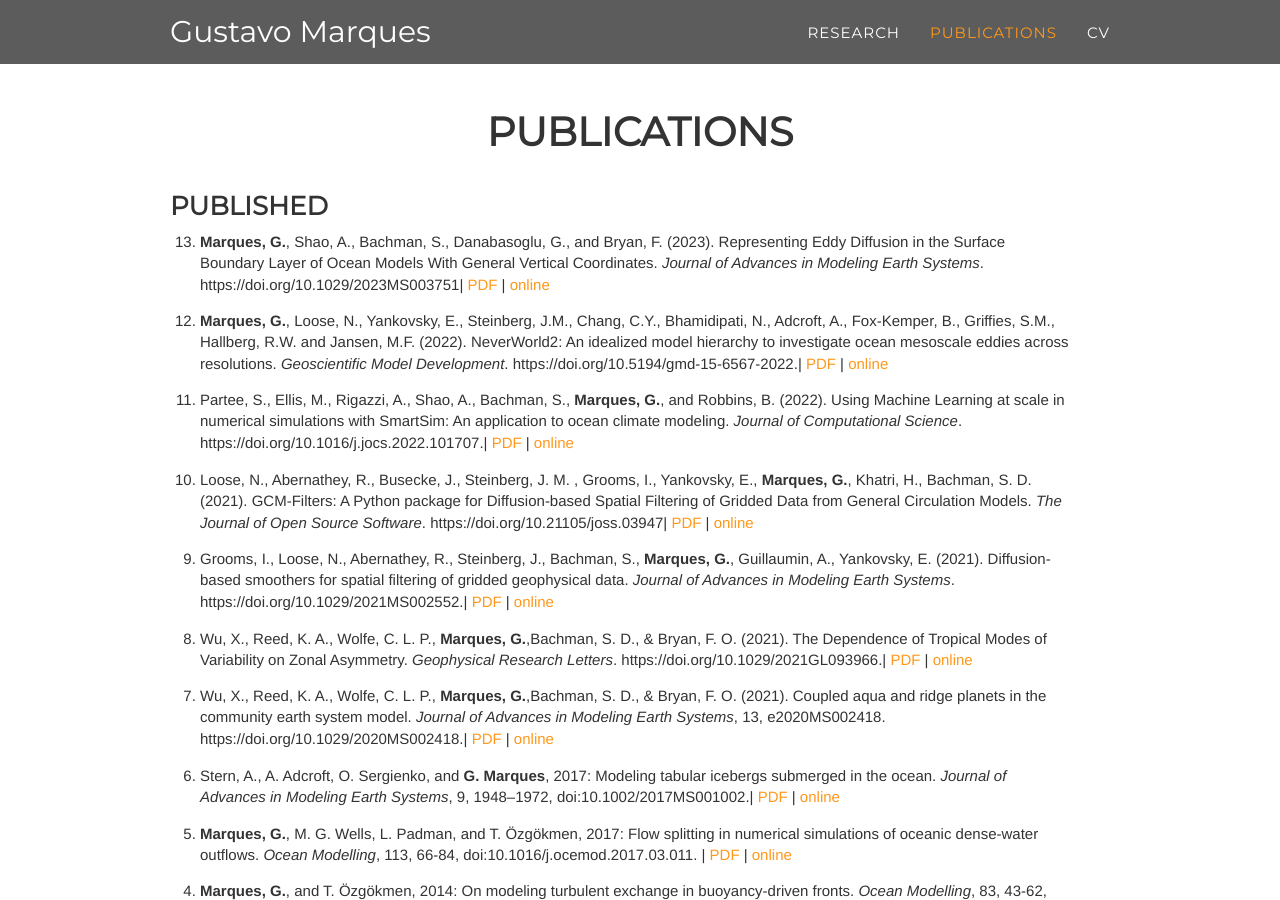
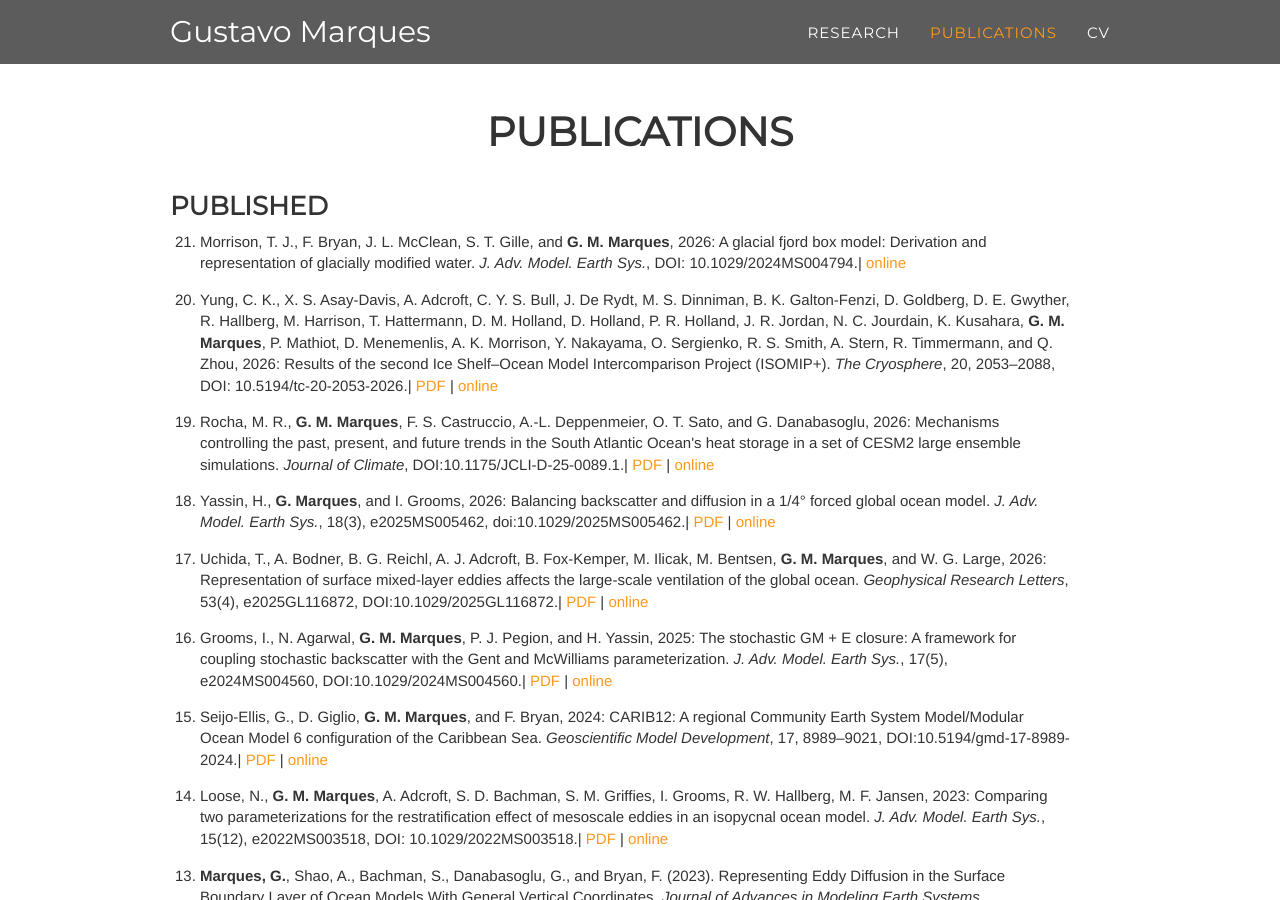
Before and after one commit to gustavo-marques/gustavo-marques.github.io, a Jekyll site: the page built from publications/index.html, in a window 1280 px wide and 900 px high. Built offline with Jekyll 4.4.1, drawn with Linux system fonts in a browser that asks for light colours; nearby versions of some CDN libraries; some web fonts are replaced; some of the changed text lies outside the part shown.

Commit message:
Update CV and publications

```diff
--- a/publications/index.html
+++ b/publications/index.html
@@ -58,14 +58,40 @@ navigation_weight: 2
                             </li>
                             <li><span><b>Marques, G.</b>, Shao, A., Bachman, S., Danabasoglu, G., and Bryan, F. (2023). Representing Eddy Diffusion in the Surface Boundary Layer of Ocean Models With General Vertical Coordinates. <i>Journal of Advances in Modeling Earth Systems</i>. https://doi.org/10.1029/2023MS003751</span>| <a href="../pdfs/Marques-et-al-JAMES2023.pdf">PDF</a> | <a href="http://doi.org/10.1029/2023MS003751">online</a>
                             </li>
-</li>
+                            <li><span>Loose, N., <b>G. M. Marques</b>, A. Adcroft, S. D. Bachman, S. M. Griffies, I. Grooms, R. W. Hallberg, M. F. Jansen, 2023: Comparing two parameterizations for the restratification effect of mesoscale eddies in an isopycnal ocean model. <i>J. Adv. Model. Earth Sys.</i>, 15(12), e2022MS003518, DOI: 10.1029/2022MS003518.</span>| <a href="../pdfs/Loose-et-al-JAMES2023.pdf">PDF</a> | <a href="http://doi.org/10.1029/2022MS003518">online</a>
+                            </li>
+                            <li><span>Seijo-Ellis, G., D. Giglio, <b>G. M. Marques</b>, and F. Bryan, 2024: CARIB12: A regional Community Earth System Model/Modular Ocean Model 6 configuration of the Caribbean Sea. <i>Geoscientific Model Development</i>, 17, 8989–9021, DOI:10.5194/gmd-17-8989-2024.</span>| <a href="../pdfs/Seijo-Ellis-et-al-GMD2024.pdf">PDF</a> | <a href="http://doi.org/10.5194/gmd-17-8989-2024">online</a>
+                            </li>
+                            <li><span>Grooms, I., N. Agarwal, <b>G. M. Marques</b>, P. J. Pegion, and H. Yassin, 2025: The stochastic GM + E closure: A framework for coupling stochastic backscatter with the Gent and McWilliams parameterization. <i>J. Adv. Model. Earth Sys.</i>, 17(5), e2024MS004560, DOI:10.1029/2024MS004560.</span>| <a href="../pdfs/Grooms-et-al-JAMES2025.pdf">PDF</a> | <a href="http://doi.org/10.1029/2024MS004560">online</a>
+                            </li>
+                            <li><span>Uchida, T., A. Bodner, B. G. Reichl, A. J. Adcroft, B. Fox-Kemper, M. Ilicak, M. Bentsen, <b>G. M. Marques</b>, and W. G. Large, 2026: Representation of surface mixed-layer eddies affects the large-scale ventilation of the global ocean. <i>Geophysical Research Letters</i>, 53(4), e2025GL116872, DOI:10.1029/2025GL116872.</span>| <a href="../pdfs/Uchilda-et-al-GRL2026.pdf">PDF</a> | <a href="http://doi.org/10.1029/2025GL116872">online</a>
+                            </li>
+                            <li><span>Yassin, H., <b>G. Marques</b>, and I. Grooms, 2026: Balancing backscatter and diffusion in a 1/4&deg; forced global ocean model. <i>J. Adv. Model. Earth Sys.</i>, 18(3), e2025MS005462, doi:10.1029/2025MS005462.</span>| <a href="../pdfs/Yassin-et-al-JAMES2026.pdf">PDF</a> | <a href="http://doi.org/10.1029/2025MS005462">online</a>
+                            </li>
+                            <li><span>Rocha, M. R., <b>G. M. Marques</b>, F. S. Castruccio, A.-L. Deppenmeier, O. T. Sato, and G. Danabasoglu, 2026: Mechanisms controlling the past, present, and future trends in the South Atlantic Ocean's heat storage in a set of CESM2 large ensemble simulations. <i>Journal of Climate</i>, DOI:10.1175/JCLI-D-25-0089.1.</span>| <a href="../pdfs/Rocha-et-al-JCLIMATE2026.pdf">PDF</a> | <a href="http://doi.org/10.1175/JCLI-D-25-0089.1">online</a>
+                            </li>
+                            <li><span>Yung, C. K., X. S. Asay-Davis, A. Adcroft, C. Y. S. Bull, J. De Rydt, M. S. Dinniman, B. K. Galton-Fenzi, D. Goldberg, D. E. Gwyther, R. Hallberg, M. Harrison, T. Hattermann, D. M. Holland, D. Holland, P. R. Holland, J. R. Jordan, N. C. Jourdain, K. Kusahara, <b>G. M. Marques</b>, P. Mathiot, D. Menemenlis, A. K. Morrison, Y. Nakayama, O. Sergienko, R. S. Smith, A. Stern, R. Timmermann, and Q. Zhou, 2026: Results of the second Ice Shelf&ndash;Ocean Model Intercomparison Project (ISOMIP+). <i>The Cryosphere</i>, 20, 2053&ndash;2088, DOI: 10.5194/tc-20-2053-2026.</span>| <a href="../pdfs/Yung-et-al-ISOMIP-Cryosphere2026.pdf">PDF</a> | <a href="http://doi.org/10.5194/tc-20-2053-2026">online</a>
+                            </li>
+                            <li><span>Morrison, T. J., F. Bryan, J. L. McClean, S. T. Gille, and <b>G. M. Marques</b>, 2026: A glacial fjord box model: Derivation and representation of glacially modified water. <i>J. Adv. Model. Earth Sys.</i>, DOI: 10.1029/2024MS004794.</span>| <a href="http://doi.org/10.1029/2024MS004794">online</a>
+                            </li>
                       </ol>
                 </div>
 	</div>
         <div class="row">
                 <div class="col-lg-12">
+                    <h3>Workshop reports</h3>
+                        <ol class="bibliography">
+                            <li><span><b>Marques, G. M.</b>, A. Adcroft, G. Danabasoglu, F. Lemarié, and J. McClean, 2025: Ocean model development, data-driven parameterizations, and machine learning in ocean models of the Earth system: A U.S. CLIVAR report. <i>U.S. CLIVAR</i>, 2025-3, 31 pp., DOI:10.5065/bxk3-gs26.</span>| <a href="../pdfs/Marques-et-al-omdp-workshop-report-2025.pdf">PDF</a> | <a href="http://doi.org/10.5065/bxk3-gs26">online</a>
+                            </li>
+                        </ol>
+                </div>
+        </div>
+        <div class="row">
+                <div class="col-lg-12">
                     <h3>Not peer-reviewed</h3>
                         <ol class="bibliography">
+                            <li><span>Pearse, S., and <b>G. M. Marques</b>, 2023: Visualizing NeverWorld2: A set of ocean simulations to study mesoscale eddies across resolutions. <i>Proceedings of the 2023 ACM SIGGRAPH Symposium on Visualization</i>, ACM, DOI: 10.1145/3569951.3603640.</span>| <a href="../pdfs/Pearse&amp;Marques-PEARC2023.pdf">PDF</a> | <a href="http://doi.org/10.1145/3569951.3603640">online</a>
+                            </li>
 				<li><span><b> G. Marques</b>, 2015. On the Processes Controlling Antarctic Dense Shelf Water Outflows. PhD. Dissertation, <i> University of Miami</i>, 137 p. </span> | <a href="../pdfs/gmarques-dissertation.pdf">PDF</a> |
                            </li>
 			   <li><span><b> G. Marques</b>, 2010. Secondary flow associated with transient tidal eddy motion in the western Gulf of Maine. Master Thesis, Department of Estuarine and Ocean Science, <i>University of Massachusetts Dathmouth</i>, 115 p.</span> | <a href="../pdfs/gmarques-thesis.pdf">PDF</a> | </li>
```
Also changed, not shown: 10 other files.
